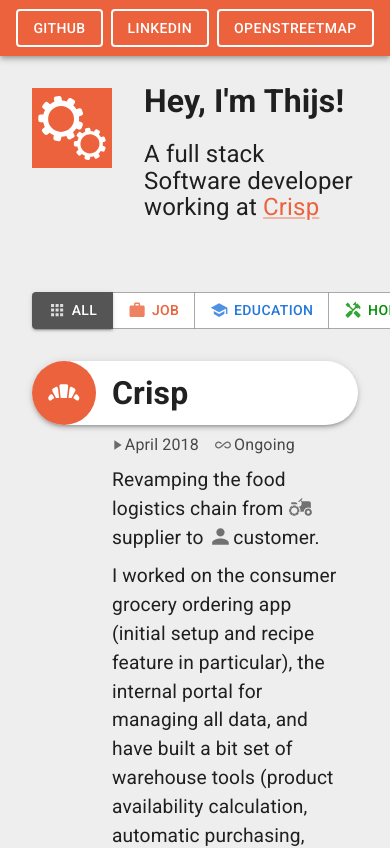
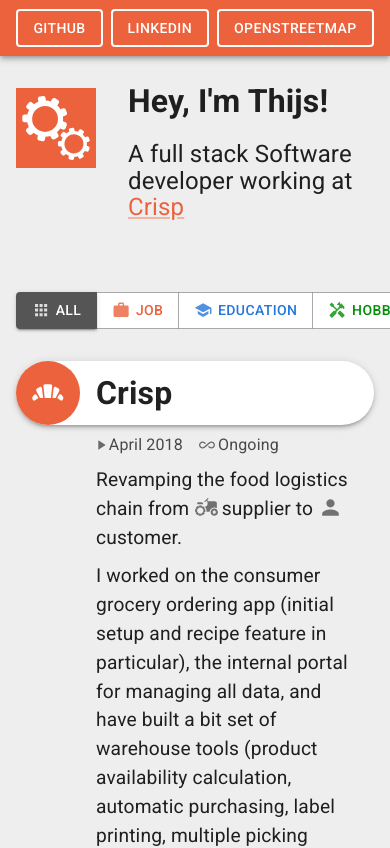
Before and after one commit to NLthijs48/NLthijs48.github.io, a React (Create React App) app: page / in a window 390 px wide. Shown: the top 848 px of the page. Built offline with nearby package versions, Linux system fonts and the light colour scheme.

Commit message:
HomePage: decrease left/right margin
Improves layout on mobile

```diff
--- a/src/HomePage.tsx
+++ b/src/HomePage.tsx
@@ -8,7 +8,7 @@
 	return (
 		<div style={{height: '100%', backgroundColor: '#EEE', display: 'flex', flexDirection: 'column', alignItems: 'center'}}>
 			<Header />
-			<main style={{width: '100%', maxWidth: 1000, paddingLeft: '2em', paddingRight: '2em', paddingBottom: '8em'}}>
+			<main style={{width: '100%', maxWidth: 1000, paddingLeft: '1em', paddingRight: '1em', paddingBottom: '8em'}}>
 				<div style={{display: 'flex', flexDirection: 'row', marginBottom: '4em'}}>
 					<img src={icon} className="App-logo" alt="Logo" style={{marginTop: '2em', height: '5em', width: '5em'}} />
 
```
